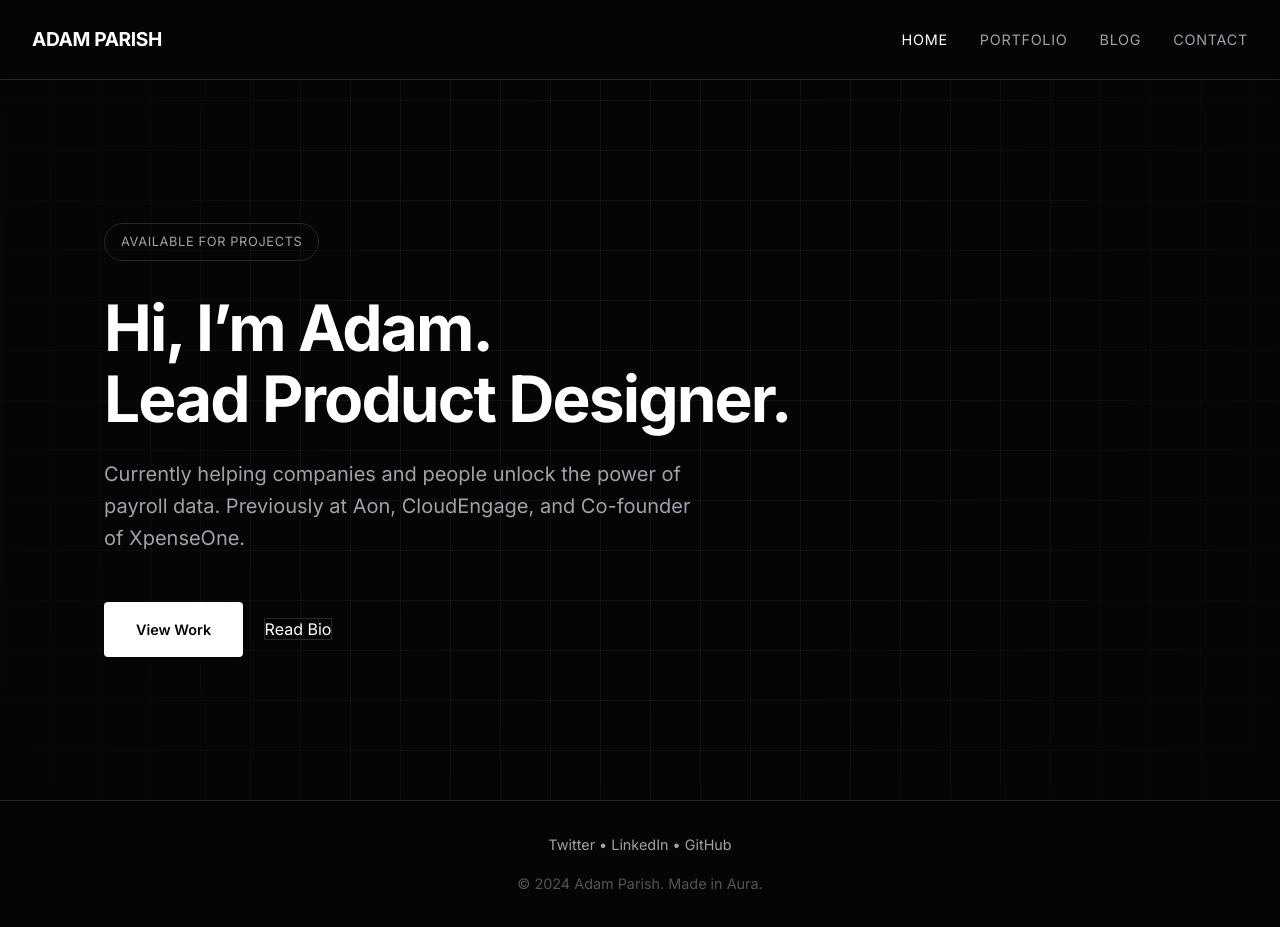
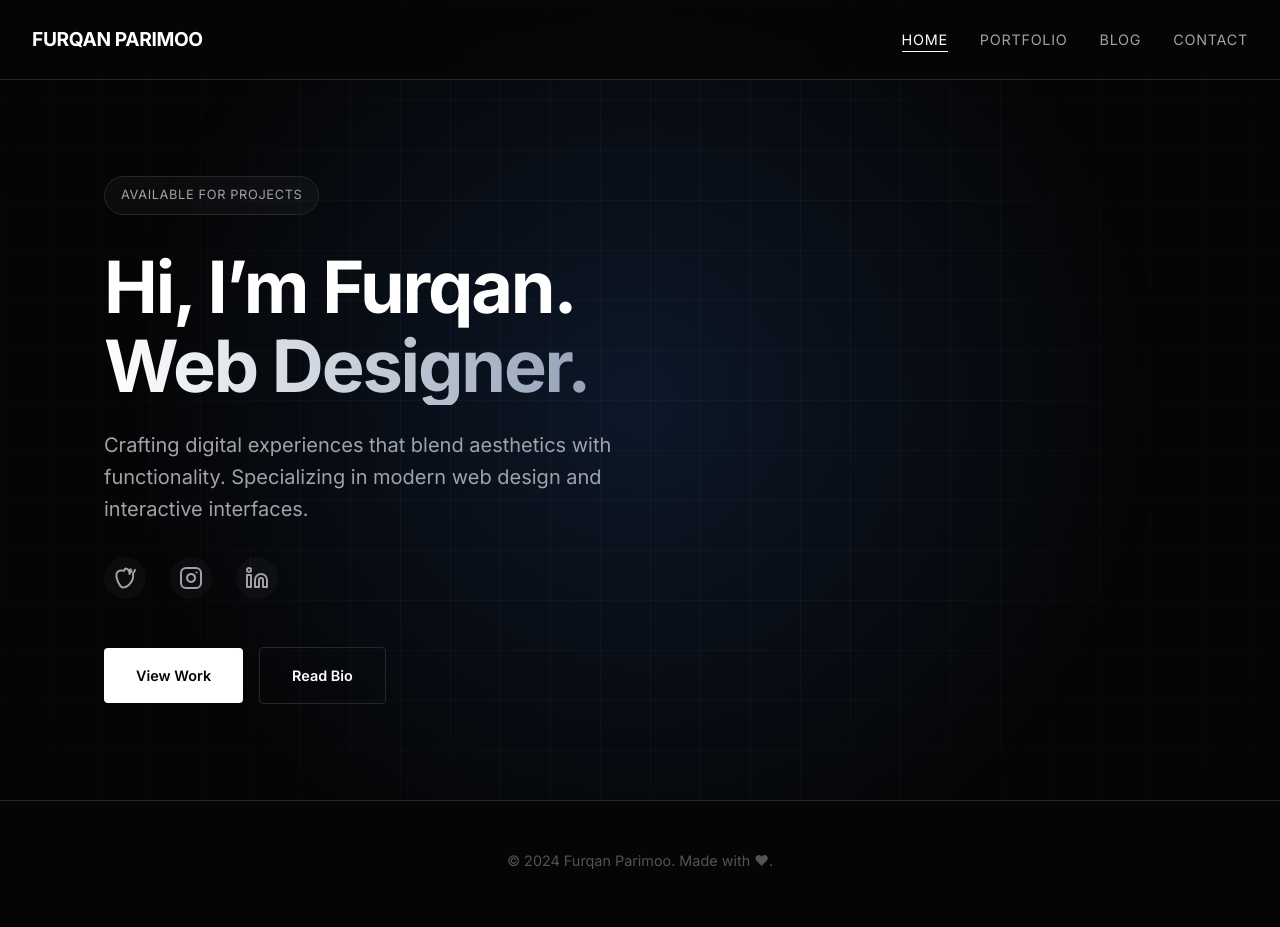
Before and after one commit to flparimoo/Personal-Website, a plain HTML site: page index.html in a window 1280 px wide. After the commit the page ends 904 px from the top, so only its background shows below. Drawn offline with Linux system fonts and the light colour scheme.

Commit message:
Name change

```diff
--- a/index.html
+++ b/index.html
@@ -1,19 +1,22 @@
 <!DOCTYPE html>
 <html lang="en">
+
 <head>
   <meta charset="UTF-8">
   <meta name="viewport" content="width=device-width, initial-scale=1.0">
-  <title>Adam Parish - Product Designer</title>
+  <title>Furqan Parimoo - Web Designer</title>
   <link rel="stylesheet" href="style.css">
   <link rel="preconnect" href="https://fonts.googleapis.com">
   <link rel="preconnect" href="https://fonts.gstatic.com" crossorigin>
   <link href="https://fonts.googleapis.com/css2?family=Inter:wght@400;600;700&display=swap" rel="stylesheet">
 </head>
+
 <body>
   <div class="grid-bg"></div>
+  <div class="glow-effect"></div>
 
   <header>
-    <div class="logo">Adam Parish</div>
+    <div class="logo">Furqan Parimoo</div>
     <nav>
       <ul>
         <li><a href="index.html" class="active">Home</a></li>
@@ -27,11 +30,38 @@
   <main class="container">
     <section class="hero">
       <div class="hero-label animate-in">Available for Projects</div>
-      <h1 class="animate-in delay-1">Hi, I’m Adam.<br>Lead Product Designer.</h1>
+      <h1 class="animate-in delay-1">Hi, I’m Furqan.<br><span class="gradient-text">Web Designer.</span></h1>
       <p class="animate-in delay-2">
-        Currently helping companies and people unlock the power of payroll data.
-        Previously at Aon, CloudEngage, and Co-founder of XpenseOne.
+        Crafting digital experiences that blend aesthetics with functionality.
+        Specializing in modern web design and interactive interfaces.
       </p>
+
+      <div class="social-row animate-in delay-2">
+        <a href="#" aria-label="Twitter" class="social-icon">
+          <svg xmlns="http://www.w3.org/2000/svg" width="24" height="24" viewBox="0 0 24 24" fill="none"
+            stroke="currentColor" stroke-width="2" stroke-linecap="round" stroke-linejoin="round">
+            <path
+              d="M22 4s-.7 2.1-2 3.4c1.6 10-9.4 17.3-12.7 12.5S.2 5.3 7.8 4.5c2.1-.1 3.2.4 3.2.4l.9-1.9s.6-.6 1.5-.3 1.6.7 2.2 1.6c0 0 1.1-.2 2.1-.9 0 0-.4 1.8-1.9 2.3 0 0 1.5.1 2.8-.7 0 0-.6 1.7-2.3 2.9" />
+          </svg>
+        </a>
+        <a href="#" aria-label="Instagram" class="social-icon">
+          <svg xmlns="http://www.w3.org/2000/svg" width="24" height="24" viewBox="0 0 24 24" fill="none"
+            stroke="currentColor" stroke-width="2" stroke-linecap="round" stroke-linejoin="round">
+            <rect x="2" y="2" width="20" height="20" rx="5" ry="5" />
+            <path d="M16 11.37A4 4 0 1 1 12.63 8 4 4 0 0 1 16 11.37z" />
+            <line x1="17.5" y1="6.5" x2="17.51" y2="6.5" />
+          </svg>
+        </a>
+        <a href="#" aria-label="LinkedIn" class="social-icon">
+          <svg xmlns="http://www.w3.org/2000/svg" width="24" height="24" viewBox="0 0 24 24" fill="none"
+            stroke="currentColor" stroke-width="2" stroke-linecap="round" stroke-linejoin="round">
+            <path d="M16 8a6 6 0 0 1 6 6v7h-4v-7a2 2 0 0 0-2-2 2 2 0 0 0-2 2v7h-4v-7a6 6 0 0 1 6-6z" />
+            <rect x="2" y="9" width="4" height="12" />
+            <circle cx="4" cy="4" r="2" />
+          </svg>
+        </a>
+      </div>
+
       <div class="actions animate-in delay-3">
         <a href="portfolio.html" class="btn">View Work</a>
         <a href="#about" class="btn-outline">Read Bio</a>
@@ -40,12 +70,8 @@
   </main>
 
   <footer>
-    <div class="social-links">
-      <a href="#">Twitter</a> &bull;
-      <a href="#">LinkedIn</a> &bull;
-      <a href="#">GitHub</a>
-    </div>
-    <p style="margin-top: 1rem; opacity: 0.5;">&copy; 2024 Adam Parish. Made in Aura.</p>
+    <p style="margin-top: 1rem; opacity: 0.5;">&copy; 2024 Furqan Parimoo. Made with &hearts;.</p>
   </footer>
 </body>
+
 </html>
--- a/style.css
+++ b/style.css
@@ -3,12 +3,16 @@
   --bg-color: #050505;
   --text-primary: #ffffff;
   --text-secondary: #a1a1aa;
-  --accent-color: #3b82f6; /* Subtle blue accent */
+  --accent-color: #3b82f6;
   --border-color: #27272a;
-  --grid-line: rgba(255, 255, 255, 0.05);
+  --grid-line: rgba(255, 255, 255, 0.03);
   --font-sans: 'Inter', -apple-system, BlinkMacSystemFont, "Segoe UI", Roboto, Helvetica, Arial, sans-serif;
   --container-width: 1200px;
   --header-height: 80px;
+
+  /* New Gradients */
+  --gradient-primary: linear-gradient(135deg, #fff 0%, #a1a1aa 100%);
+  --gradient-glow: radial-gradient(circle at 50% 50%, rgba(59, 130, 246, 0.15), transparent 70%);
 }
 
 * {
@@ -24,6 +28,7 @@ body {
   line-height: 1.6;
   -webkit-font-smoothing: antialiased;
   overflow-x: hidden;
+  position: relative;
 }
 
 a {
@@ -41,6 +46,8 @@ a:hover {
   max-width: var(--container-width);
   margin: 0 auto;
   padding: 0 2rem;
+  position: relative;
+  z-index: 1;
 }
 
 .grid-bg {
@@ -53,10 +60,22 @@ a:hover {
     linear-gradient(var(--grid-line) 1px, transparent 1px),
     linear-gradient(90deg, var(--grid-line) 1px, transparent 1px);
   background-size: 50px 50px;
-  z-index: -1;
+  z-index: -2;
   pointer-events: none;
   mask-image: radial-gradient(circle at center, black 40%, transparent 100%);
   -webkit-mask-image: radial-gradient(circle at center, black 40%, transparent 100%);
+}
+
+.glow-effect {
+  position: fixed;
+  top: 50%;
+  left: 50%;
+  transform: translate(-50%, -50%);
+  width: 100vw;
+  height: 100vh;
+  background: var(--gradient-glow);
+  z-index: -1;
+  pointer-events: none;
 }
 
 /* Header */
@@ -92,10 +111,21 @@ nav a {
   text-transform: uppercase;
   letter-spacing: 0.05em;
   color: var(--text-secondary);
+  position: relative;
 }
 
 nav a:hover, nav a.active {
   color: var(--text-primary);
+}
+
+nav a.active::after {
+  content: '';
+  position: absolute;
+  bottom: -4px;
+  left: 0;
+  width: 100%;
+  height: 1px;
+  background: var(--text-primary);
 }
 
 /* Main Content */
@@ -122,21 +152,60 @@ main {
   margin-bottom: 2rem;
   text-transform: uppercase;
   letter-spacing: 0.05em;
+  background: rgba(255,255,255,0.03);
 }
 
 h1 {
-  font-size: 4rem;
+  font-size: 4.5rem;
   font-weight: 700;
   line-height: 1.1;
   margin-bottom: 1.5rem;
   letter-spacing: -0.03em;
 }
 
+.gradient-text {
+  background: linear-gradient(to right, #fff, #94a3b8);
+  -webkit-background-clip: text;
+  -webkit-text-fill-color: transparent;
+  display: inline-block;
+}
+
 .hero p {
   font-size: 1.25rem;
   color: var(--text-secondary);
   max-width: 600px;
+  margin-bottom: 2rem;
+}
+
+/* Social Icons */
+.social-row {
+  display: flex;
+  gap: 1.5rem;
   margin-bottom: 3rem;
+}
+
+.social-icon {
+  color: var(--text-secondary);
+  transition: all 0.3s ease;
+  display: flex;
+  align-items: center;
+  justify-content: center;
+  padding: 0.5rem;
+  border-radius: 50%;
+  background: rgba(255,255,255,0.03);
+  border: 1px solid transparent;
+}
+
+.social-icon:hover {
+  color: var(--text-primary);
+  background: rgba(255,255,255,0.08);
+  border-color: var(--border-color);
+  transform: translateY(-2px);
+}
+
+.actions {
+  display: flex;
+  align-items: center;
 }
 
 .btn {
@@ -156,6 +225,7 @@ h1 {
   transform: translateY(-2px);
   opacity: 0.9;
   color: var(--bg-color);
+  box-shadow: 0 4px 12px rgba(255,255,255,0.1);
 }
 
 .btn-outline {
@@ -163,11 +233,16 @@ h1 {
   border: 1px solid var(--border-color);
   color: var(--text-primary);
   margin-left: 1rem;
+  padding: 1rem 2rem;
+  border-radius: 4px;
+  font-weight: 600;
+  font-size: 0.9rem;
+  transition: all 0.2s ease;
 }
 
 .btn-outline:hover {
   border-color: var(--text-primary);
-  color: var(--text-primary);
+  background: rgba(255,255,255,0.05);
 }
 
 /* Footer */
@@ -190,12 +265,15 @@ footer {
 .card {
   border: 1px solid var(--border-color);
   padding: 2rem;
-  transition: border-color 0.3s ease;
+  transition: all 0.3s ease;
   background: rgba(255,255,255,0.02);
+  border-radius: 8px;
 }
 
 .card:hover {
-  border-color: var(--text-primary);
+  border-color: var(--text-secondary);
+  transform: translateY(-4px);
+  background: rgba(255,255,255,0.04);
 }
 
 .card h3 {
@@ -210,12 +288,12 @@ footer {
 
 /* Animations */
 @keyframes fadeIn {
-  from { opacity: 0; transform: translateY(10px); }
+  from { opacity: 0; transform: translateY(20px); }
   to { opacity: 1; transform: translateY(0); }
 }
 
 .animate-in {
-  animation: fadeIn 0.6s ease-out forwards;
+  animation: fadeIn 0.8s cubic-bezier(0.2, 0.8, 0.2, 1) forwards;
   opacity: 0;
 }
 
```
